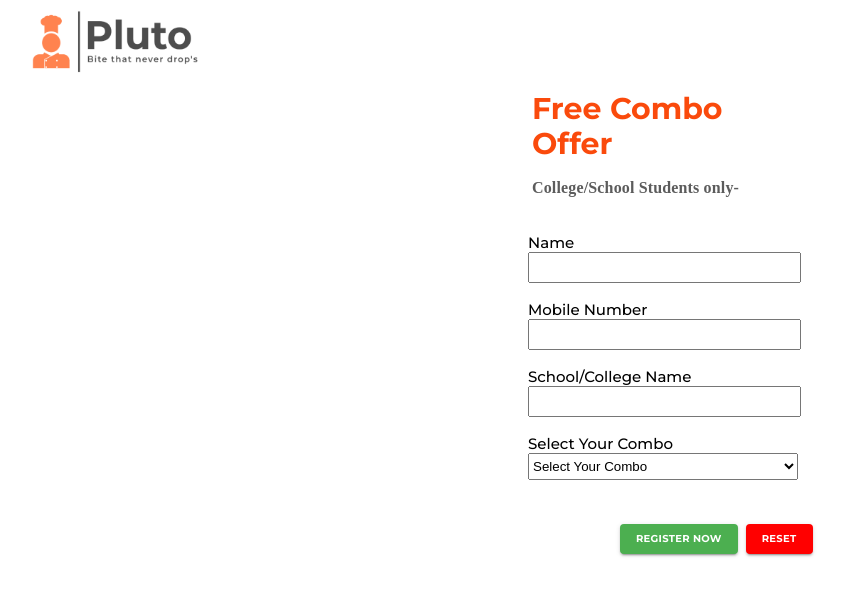
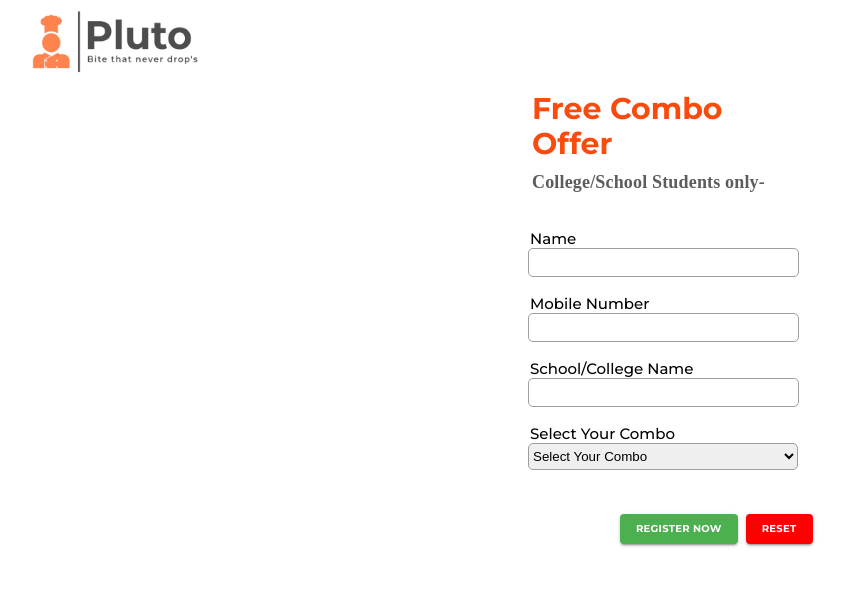
Before and after one commit to kushwaha971/Food-Delivery, a React (Create React App) app: page /offer in a window 1280 px wide. Shown: the top 596 px of the page, without its empty margins (7-852 px from the left). Built offline with nearby package versions, Linux system fonts and the light colour scheme.

Commit message:
UI and offer button testing

```diff
--- a/src/component/Footer.js
+++ b/src/component/Footer.js
@@ -18,6 +18,7 @@ import InstagramIcon from "@mui/icons-material/Instagram";
 import { useState } from "react";
 // import CustomerDetail from "./CustomerDetail";
 import Empoloyee from "./employeeDetail/Empoloyee";
+import { Link } from "react-router-dom";
 
 const FooterStyle = styled(Box)(({ theme }) => ({
   ".paperContainer": {
@@ -172,12 +173,17 @@ function Footer() {
                 sx={{
                   textTransform: "capitalize",
                   background: "#FA4A0C",
-                  fontSize: "16px",
+                  fontSize: "12px",
                   fontFamily: "Montserrat",
                   fontWeight: "700",
                 }}
               >
-                Order Soon
+                <Link
+                  to="/offer"
+                  style={{ textDecoration: "none", color: "#ffff" }}
+                >
+                  Students Offers
+                </Link>
               </Button>
             </div>
           ) : (
@@ -188,12 +194,17 @@ function Footer() {
                 sx={{
                   textTransform: "capitalize",
                   background: "#FA4A0C",
-                  fontSize: "14px",
+                  fontSize: "13px",
                   fontFamily: "Montserrat",
                   fontWeight: "700",
                 }}
               >
-                Order Soon
+                <Link
+                  to="/offer"
+                  style={{ textDecoration: "none", color: "#ffff" }}
+                >
+                  Students Offers
+                </Link>
               </Button>
             </Typography>
           )}
--- a/src/component/Hero.js
+++ b/src/component/Hero.js
@@ -3,16 +3,17 @@ import image from "./images/Hero.svg";
 import mobile from "./images/mobile.svg";
 import MyLocationIcon from "@mui/icons-material/MyLocation";
 import { Paper, Box, styled, Typography, Button } from "@mui/material";
+import {Link} from 'react-router-dom'
 
 const btnStyle = {
   color: "#FFFFFF",
-  fontSize: "16px",
+  fontSize: "14px",
   fontFamily: "Montserrat",
   fontWeight: "700",
   textTransform: "capitalize",
   cursor: "pointer",
-  paddingLeft: "20px",
-  paddingRight: "20px",
+  paddingLeft: "15px",
+  paddingRight: "15px",
   borderRadius: "30px",
   background: "#FA4A0C",
 };
@@ -102,6 +103,7 @@ const Mobile = styled(Box)(({ theme }) => ({
 }));
 
 function Hero() {
+
   return (
     <HeroStyle>
       <Paper
@@ -133,7 +135,7 @@ function Hero() {
           }}
         >
           <Button variant="contained" sx={btnStyle}>
-            Order Soon
+           <Link to = "/offer" style={{textDecoration: 'none',color: '#ffff'}}> Students Offers</Link>
           </Button>
 
           <Button
--- a/src/component/offers/SelectItem.js
+++ b/src/component/offers/SelectItem.js
@@ -13,7 +13,7 @@ function SelectItem(props) {
           fontSize: "15px",
           fontStyle: "captlize",
           textTransform: "capitalize",
-
+          marginLeft: "2px",
         }}
       >
         {label}
@@ -24,7 +24,13 @@ function SelectItem(props) {
         id={name}
         name={name}
         {...rest}
-        style={{ width: "102%",height:'27px' }}
+        style={{
+          width: "102%",
+          height: "27px",
+          margin: " 0 auto",
+          border: "1.8px solid #9e9e9e",
+          borderRadius: "5px",
+        }}
       >
         {options.map((option) => {
           return (
--- a/src/component/offers/StuOffer.js
+++ b/src/component/offers/StuOffer.js
@@ -147,10 +147,10 @@ function StuOffer() {
               <Typography
                 sx={{
                   fontFamily: "Robboto",
-                  fontSize: "16px",
+                  fontSize: "18px",
                   fontWeight: 700,
                   color: "#5C5C5C",
-                  marginTop: "15px",
+                  marginTop: "8px",
                   marginBottom: "-20px",
                 }}
               >
--- a/src/component/offers/StuOfferTextField.js
+++ b/src/component/offers/StuOfferTextField.js
@@ -13,7 +13,7 @@ function StuOfferTextField(props) {
           fontStyle: "captlize",
           textTransform: "capitalize",
           fontSize: "15px",
-
+          marginLeft: '2px'
         }}
       >
         {label}
@@ -23,7 +23,13 @@ function StuOfferTextField(props) {
         id={name}
         name={name}
         {...rest}
-        style={{ width: "100%", height: "25px" }}
+        style={{
+          width: "100%",
+          height: "25px",
+          margin: " 0 auto",
+          border: "1.8px solid #9e9e9e",
+          borderRadius: "5px",
+        }}
       />
       <ErrorMessage component={TextError} name={name} />
     </div>
```
